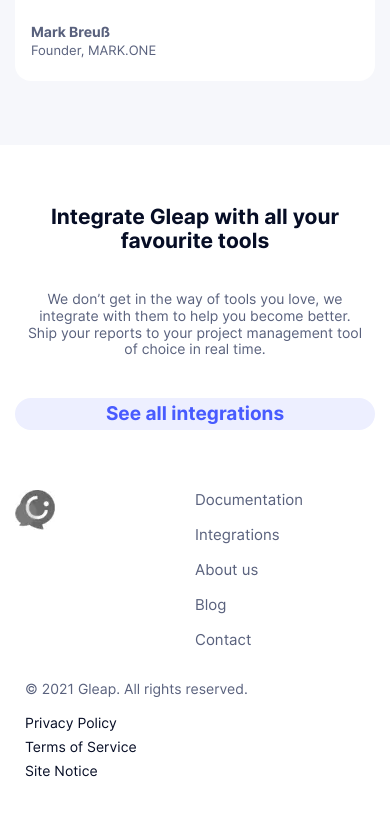
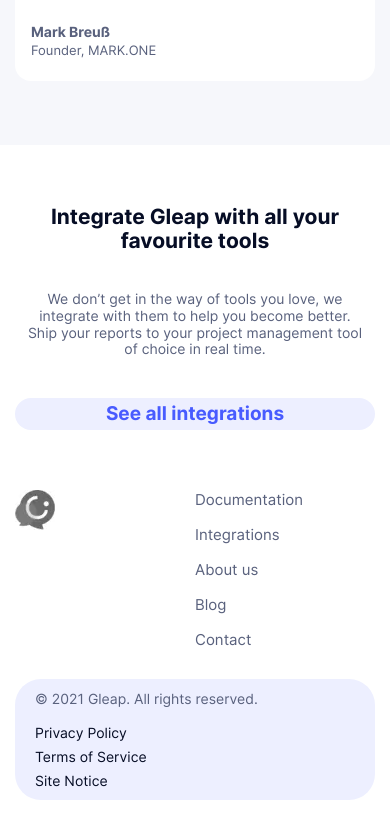
Before and after one commit to Responsive-Websites/Gleap, a plain HTML site: page dist/index.html in a window 390 px wide. Shown: the part 7492-8312 px from the top of the page. Drawn offline with Linux system fonts and the light colour scheme; a script that the page names is missing; files whose address does not match are found by name.

Commit message:
Added some fixes

```diff
--- a/#src/scss/templates/_footer.scss
+++ b/#src/scss/templates/_footer.scss
@@ -53,6 +53,10 @@
         margin-bottom: 15px;
       }
       margin-bottom: 20px;
+
+      background: #edefff;
+      border-radius: 26px;
+      padding: 10px 20px;
     }
   }
 }
```
Also changed, not shown: dist/css/style.css, dist/css/style.min.css.
